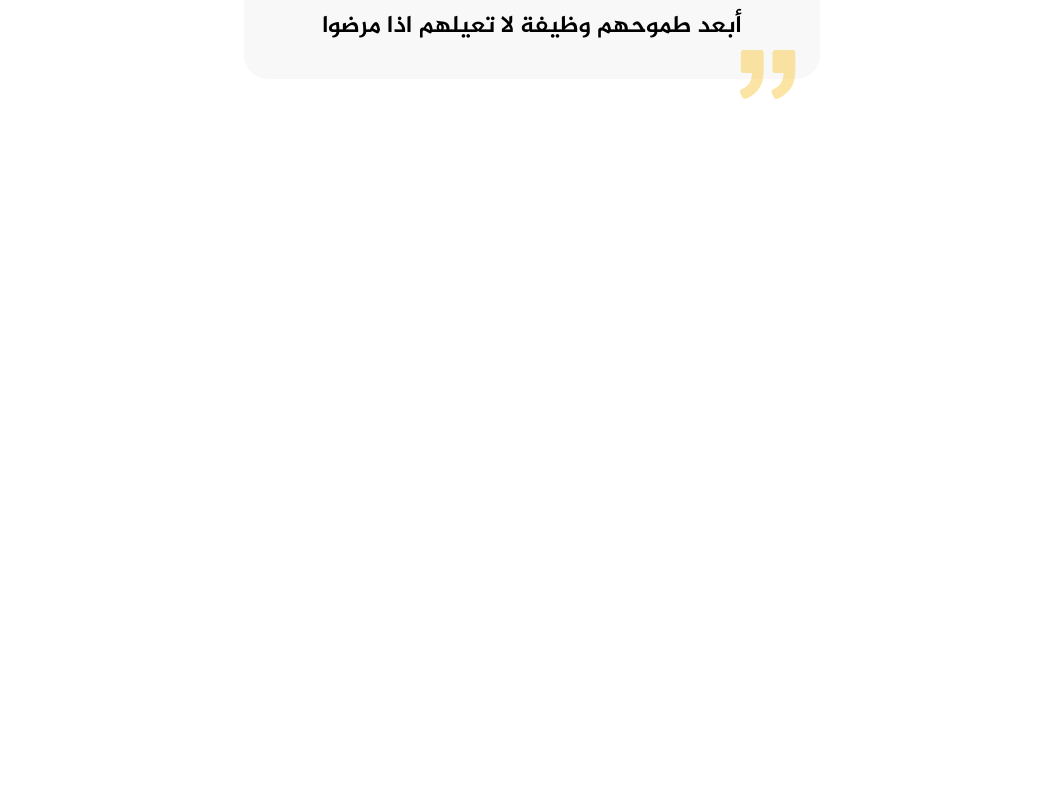
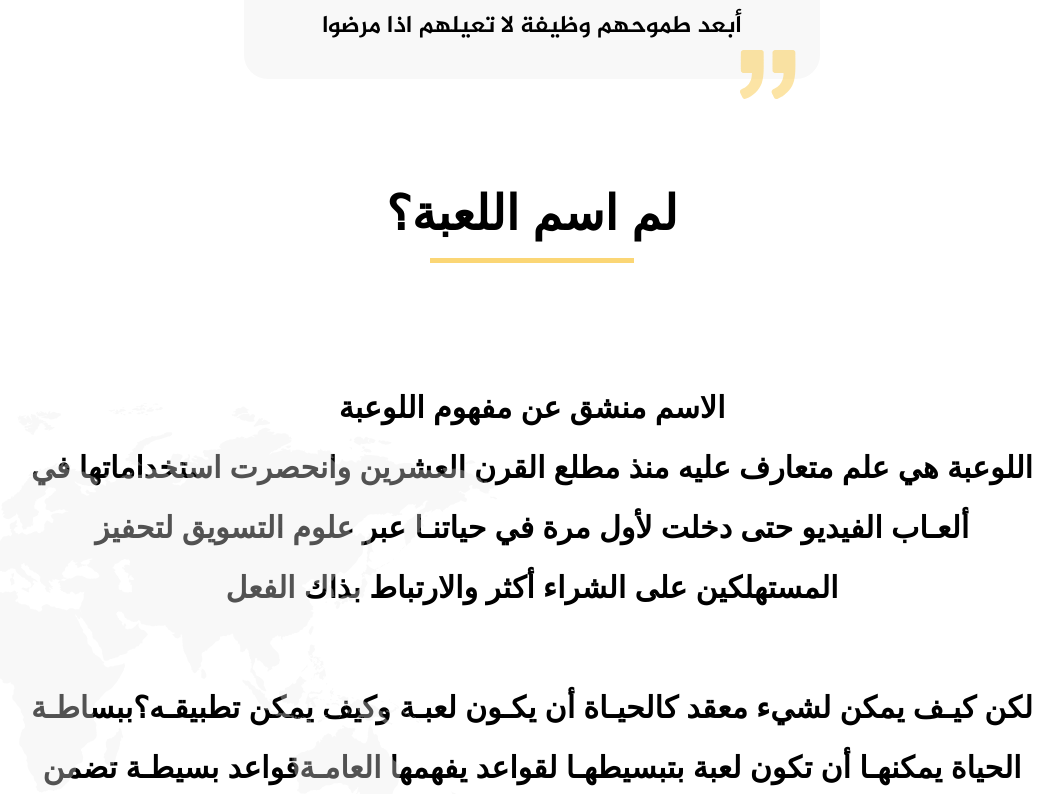
Before and after one commit to aliabuhamra/Academy, a React (Create React App) app: page / in a window 1280 px wide. Shown: the part 4705-5499 px from the top of the page, without its empty margins (108-1171 px from the left). Before the commit the page ends 4912 px from the top, so only its background shows below. Built offline with nearby package versions, Linux system fonts and the light colour scheme.

Commit message:
commitng everything after merging the branches

```diff
--- a/src/App.js
+++ b/src/App.js
@@ -1,11 +1,16 @@
 
 import React from "react";
-
+import Header from "./components/Header";
 import Main from "./components/Main";
 import JoinUs from "./components/JoinUs";
+import OurWork from './components/ourWork';
+import TheName from './components/theName';
+import OurTeam  from './components/ourTeam ';
+import ThirdQuote from './components/thirdQuote';
+import StoreIcon from './components/storeIcon';
+import Footer from './components/footer';
 
 import { BrowserRouter as Router, Route,Routes } from "react-router-dom";
-import Header from "./components/Header";
 
 
 function App() {
@@ -19,6 +24,12 @@ function App() {
             <Route path="/join-us" element={<JoinUs />} exact/>
         </Routes>
         </Router>
+        <OurWork />
+        <TheName />
+        <OurTeam />
+        <ThirdQuote />
+        <StoreIcon />
+        <Footer />
       </div>
     </div>
   );
--- a/src/components/Main.js
+++ b/src/components/Main.js
@@ -5,16 +5,11 @@ import Message from "./../components/Message";
 import Quote from "./../components/Quote";
 import Services from "./../components/Services";
 import Hero from './Hero';
-import OurWork from './components/ourWork';
-import TheName from './components/theName';
-import OurTeam  from './components/ourTeam ';
-import ThirdQuote from './components/thirdQuote';
-import StoreIcon from './components/storeIcon';
-import Footer from './components/footer';
+
 
 const Main = () => {
   return (
-    <div>
+    <div className='mb-32'>
         <Hero />
        <Message />
         <AboutUs />
@@ -22,12 +17,7 @@ const Main = () => {
                 ويملك أساس لمستقبل أفضل لعالمنا العربي والاسلامي.`}/>
         <Services />
         <Features />
-        <OurWork />
-        <TheName />
-        <OurTeam />
-        <ThirdQuote />
-        <StoreIcon />
-        <Footer />
+
 
     </div>
   )
--- a/src/components/theName.js
+++ b/src/components/theName.js
@@ -3,20 +3,20 @@ import React from 'react';
 const TheName = () => {
   return (
     <div>
-      <div class="relative px-32 pt-[200px] text-center text-3xl font-bold leading-loose">
+      <div className="relative px-32 pt-[200px] text-center text-3xl font-bold leading-loose">
 
-       <div class="relative">
+       <div className="relative">
        <h1 className="m-auto text-center text-5xl m-4">لم اسم اللعبة؟</h1>
         <div className="absolute right-[40%] left-[40%] mt-[20px] border-t-[5px] border-[#FBD675] "></div>
        </div>
 
-       <p class="mt-[140px]">الاسم منشق عن مفهوم اللوعبة <br/>  اللوعبة هي علم متعارف عليه منذ مطلع القرن العشرين وانحصرت استخداماتها في ألعـاب الفيديو حتى دخلت لأول مرة في حياتنـا عبر علوم التسويق لتحفيز المستهلكين على الشراء أكثر والارتباط بذاك الفعل<br/><br/>لكن كيـف يمكن لشيء معقد كالحيـاة أن يكـون لعبـة وكيف يمكن تطبيقـه؟ببساطـة الحياة يمكنهـا أن تكون لعبة بتبسيطهـا لقواعد يفهمها العامـةقواعد بسیطـة تضمن الوصـول لأفضل النتائج مما يجلعها أقرب لاستراتيجية  ومنهج لإدارة الحیـاة<br/> ولعبتنا هي لعبة يوم واحد وتتكرر كل يوم وقواعدها:<br/><br/><span class='bg-[#FBD675] p-2'>استيقاظ باكر، صلاة، رياضة، تعلم، العمل على هدف</span><br/>هذه الأساسيـات الخمس كفيلـة بتبسيط الحيـاة وجعلهـا لعبـة إذا ما التزمـت بها تفـوز وإذا ما تهاونت تخسـر<br/><br/>   هذا النظـام تم تجربتـه على حیـاة عشـرات آلاف الشباب الذین قامـوا بمتابعـة حلقات ثائر على منصة یوتیوب والعمل بها<br/><br/>   ومنذ ثلاثة أعوام نمهد للشبـاب لتسهيل حياتهـم حتى وصلنا إلى خلق بيئة نقدم فيهـا بالمجـان أهـم علـوم هـذا العـصـر التكنولـوجيـة ليمـلك شبـابنـا مفاتيـح المستقبــل، ونغيـر بهـا حيـاة الأفـراد ليغـيروا بـدورهــم العـالــم بهذا نبني لك أسـاس يدفعـك للأمـام ويلتقطك عند السقـوط.</p>
+       <p className="mt-[140px]">الاسم منشق عن مفهوم اللوعبة <br/>  اللوعبة هي علم متعارف عليه منذ مطلع القرن العشرين وانحصرت استخداماتها في ألعـاب الفيديو حتى دخلت لأول مرة في حياتنـا عبر علوم التسويق لتحفيز المستهلكين على الشراء أكثر والارتباط بذاك الفعل<br/><br/>لكن كيـف يمكن لشيء معقد كالحيـاة أن يكـون لعبـة وكيف يمكن تطبيقـه؟ببساطـة الحياة يمكنهـا أن تكون لعبة بتبسيطهـا لقواعد يفهمها العامـةقواعد بسیطـة تضمن الوصـول لأفضل النتائج مما يجلعها أقرب لاستراتيجية  ومنهج لإدارة الحیـاة<br/> ولعبتنا هي لعبة يوم واحد وتتكرر كل يوم وقواعدها:<br/><br/><span className='bg-[#FBD675] p-2'>استيقاظ باكر، صلاة، رياضة، تعلم، العمل على هدف</span><br/>هذه الأساسيـات الخمس كفيلـة بتبسيط الحيـاة وجعلهـا لعبـة إذا ما التزمـت بها تفـوز وإذا ما تهاونت تخسـر<br/><br/>   هذا النظـام تم تجربتـه على حیـاة عشـرات آلاف الشباب الذین قامـوا بمتابعـة حلقات ثائر على منصة یوتیوب والعمل بها<br/><br/>   ومنذ ثلاثة أعوام نمهد للشبـاب لتسهيل حياتهـم حتى وصلنا إلى خلق بيئة نقدم فيهـا بالمجـان أهـم علـوم هـذا العـصـر التكنولـوجيـة ليمـلك شبـابنـا مفاتيـح المستقبــل، ونغيـر بهـا حيـاة الأفـراد ليغـيروا بـدورهــم العـالــم بهذا نبني لك أسـاس يدفعـك للأمـام ويلتقطك عند السقـوط.</p>
 
-      <div class="absolute left-0 top-0 -mt-[-400px]">
+      <div className="absolute left-0 top-0 -mt-[-400px]">
         <img src="assets/images/Map2.svg" />
       </div>
 
-      <div class="absolute right-0 bottom-0 -mb-[-100px]">
+      <div className="absolute right-0 bottom-0 -mb-[-100px]">
         <img src="assets/images/Map3.svg" />
       </div>
 
```
